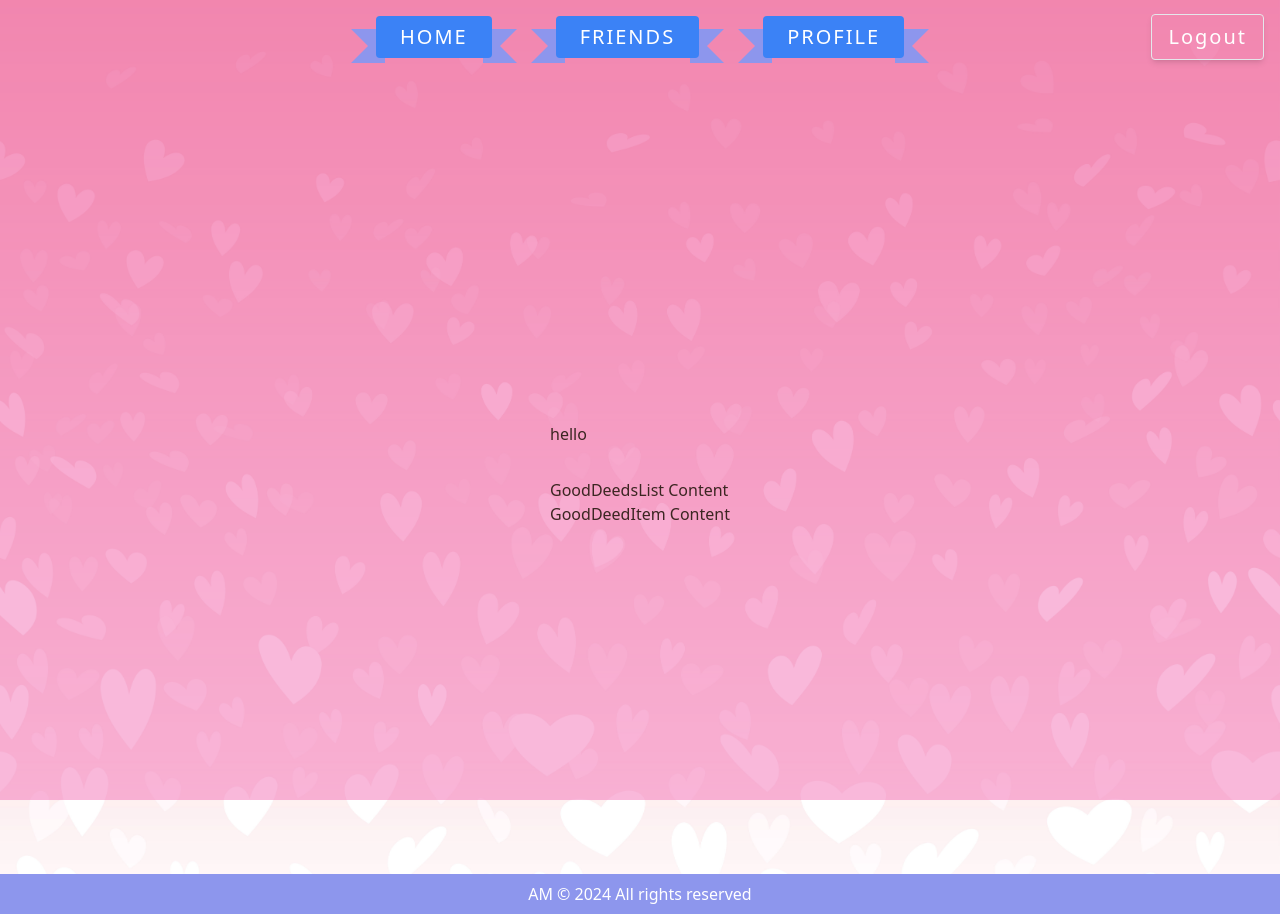
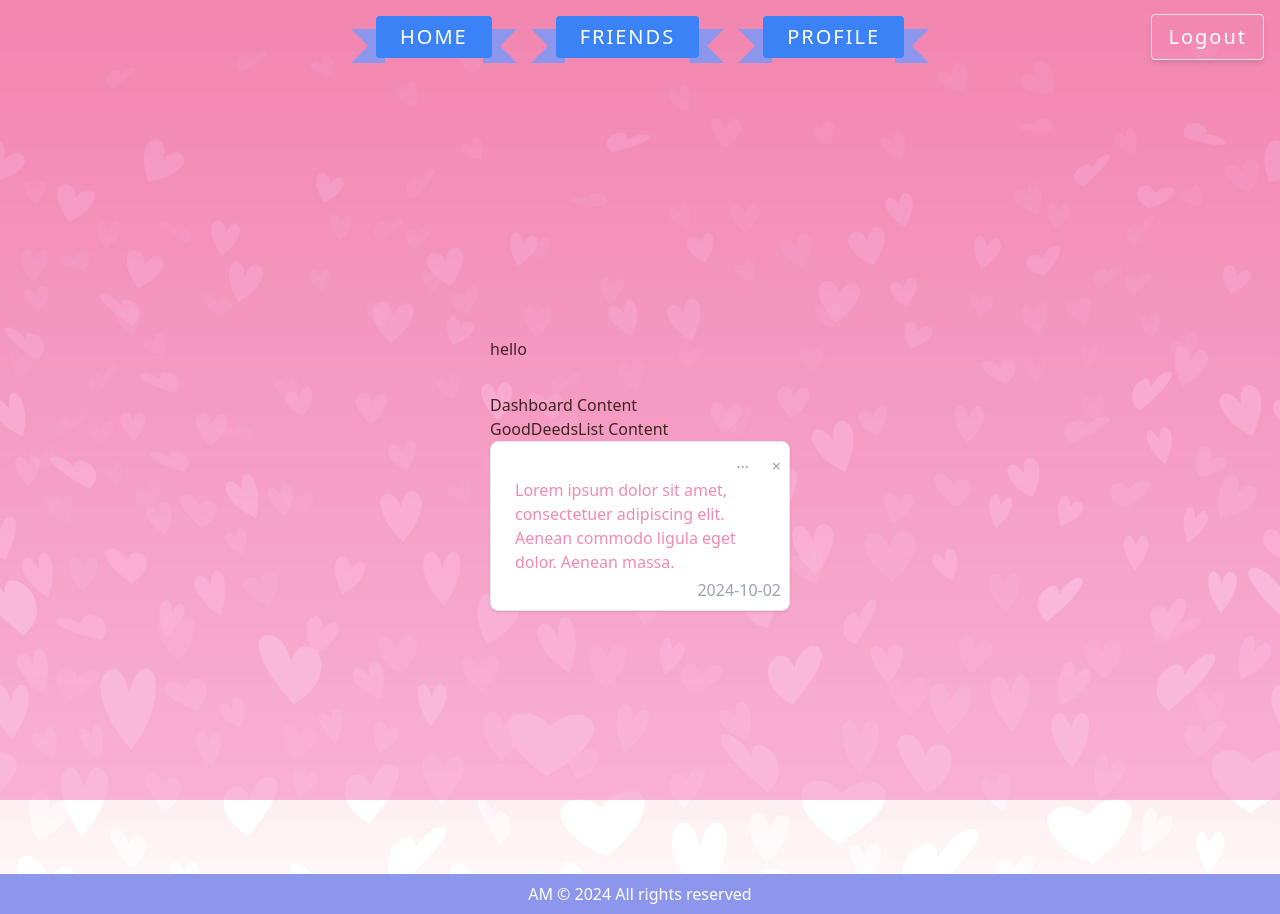
Before and after one commit to aleksandramuraveva/be-kind-app, a Next.js app in the folder frontend/: page / in a window 1280 px wide. Built offline with nearby package versions, Linux system fonts and the light colour scheme; no server answers.

Commit message:
feature: add card component

```diff
--- a/frontend/src/app/page.tsx
+++ b/frontend/src/app/page.tsx
@@ -1,7 +1,7 @@
 'use client';
 
 import { useEffect, useState } from 'react';
-import GoodDeedsList from "../components/GoodDeedsList/GoodDeedsList";
+import Dashboard from "../components/Dashboard/Dashboard";
 
 export default function Home() {
   const [message, setMessage] = useState("");
@@ -22,7 +22,7 @@ export default function Home() {
       <div className="grid grid-rows-[20px_1fr_20px] items-center justify-items-center min-h-screen p-8 pb-20 gap-16 sm:p-20 font-[family-name:var(--font-open-sans)]">
         <main className="flex flex-col gap-8 row-start-2 items-center sm:items-start">
           <div className="">{message} hello</div>
-          <GoodDeedsList/>
+          <Dashboard/>
         </main>
       </div>
 
--- /dev/null
+++ b/frontend/src/components/Card/Card.tsx
@@ -0,0 +1,20 @@
+const Card = () => {
+  return (
+    <div className="relative block min-w-[300px] max-w-[300px] min-h-[150px] p-6 bg-white border border-gray-200 rounded-lg shadow hover:bg-gray-100 dark:bg-gray-800 dark:border-gray-700 dark:hover:bg-gray-700">
+      <p className="font-extrabold text-my-pink font-normal text-gray-700 dark:text-gray-400 break-words py-3">
+        Lorem ipsum dolor sit amet, consectetuer adipiscing elit. Aenean commodo ligula eget dolor. Aenean massa.
+      </p>
+      <button className="absolute top-3 right-2 text-gray-400 hover:text-gray-600 dark:hover:text-gray-300">
+        &times;
+      </button>
+      <button className="absolute top-2 right-10 text-gray-400 hover:text-gray-600 dark:hover:text-gray-300">
+        &hellip;
+      </button>
+      <span className="absolute bottom-2 right-2 text-gray-400 dark:text-gray-300">
+        2024-10-02
+      </span>
+    </div>
+  );
+};
+
+export default Card;
--- /dev/null
+++ b/frontend/src/components/Dashboard/Dashboard.tsx
@@ -0,0 +1,12 @@
+import GoodDeedsList from "../GoodDeedsList/GoodDeedsList";
+
+const Dashboard = () => {
+  return (
+    <div>
+      <p>Dashboard Content</p>
+      <GoodDeedsList/>
+    </div>
+  );
+};
+
+export default Dashboard;
--- a/frontend/src/components/GoodDeedsList/GoodDeedsList.tsx
+++ b/frontend/src/components/GoodDeedsList/GoodDeedsList.tsx
@@ -1,11 +1,11 @@
-import GoodDeedItem from "./GoodDeedItem/GoodDeedItem";
+import Card from "../Card/Card";
 
 
 const GoodDeedsList = () => {
   return (
     <div>
       <p>GoodDeedsList Content</p>
-      <GoodDeedItem/>
+      <Card/>
     </div>
   );
 };
```
